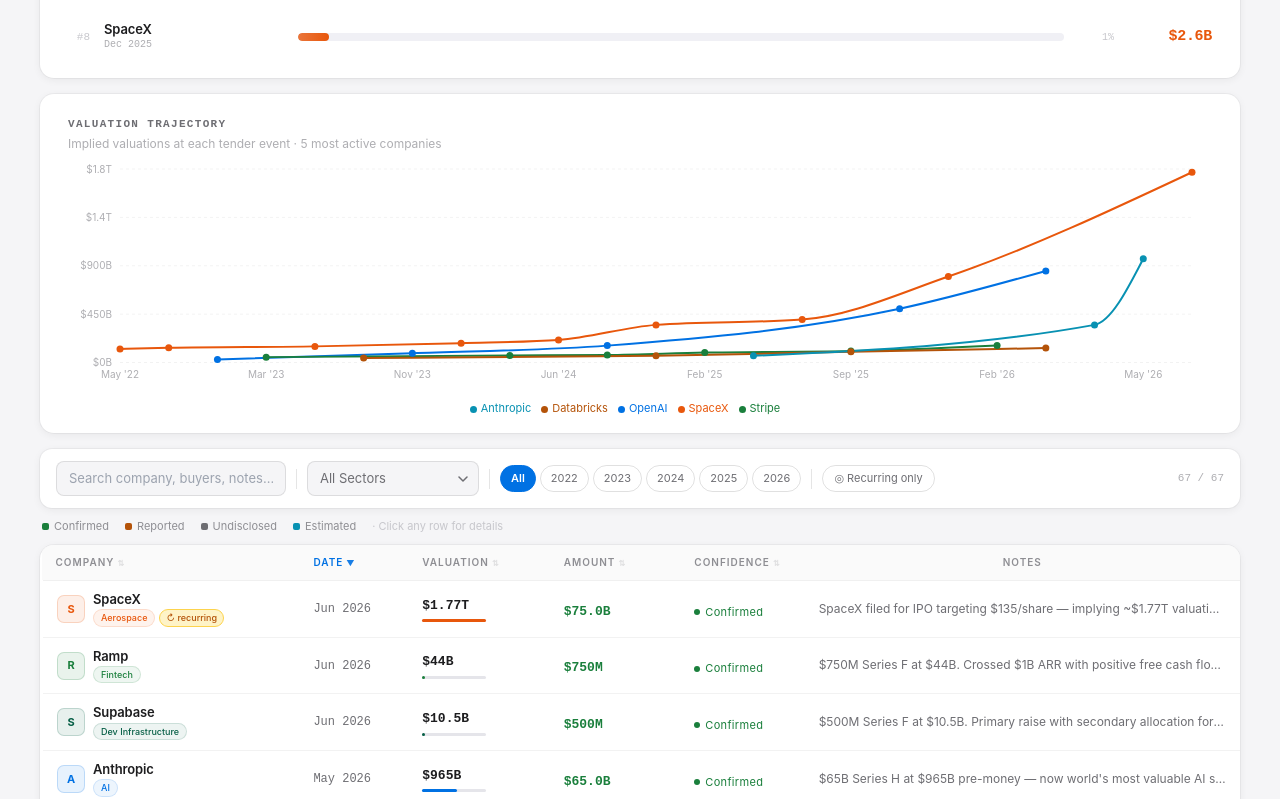
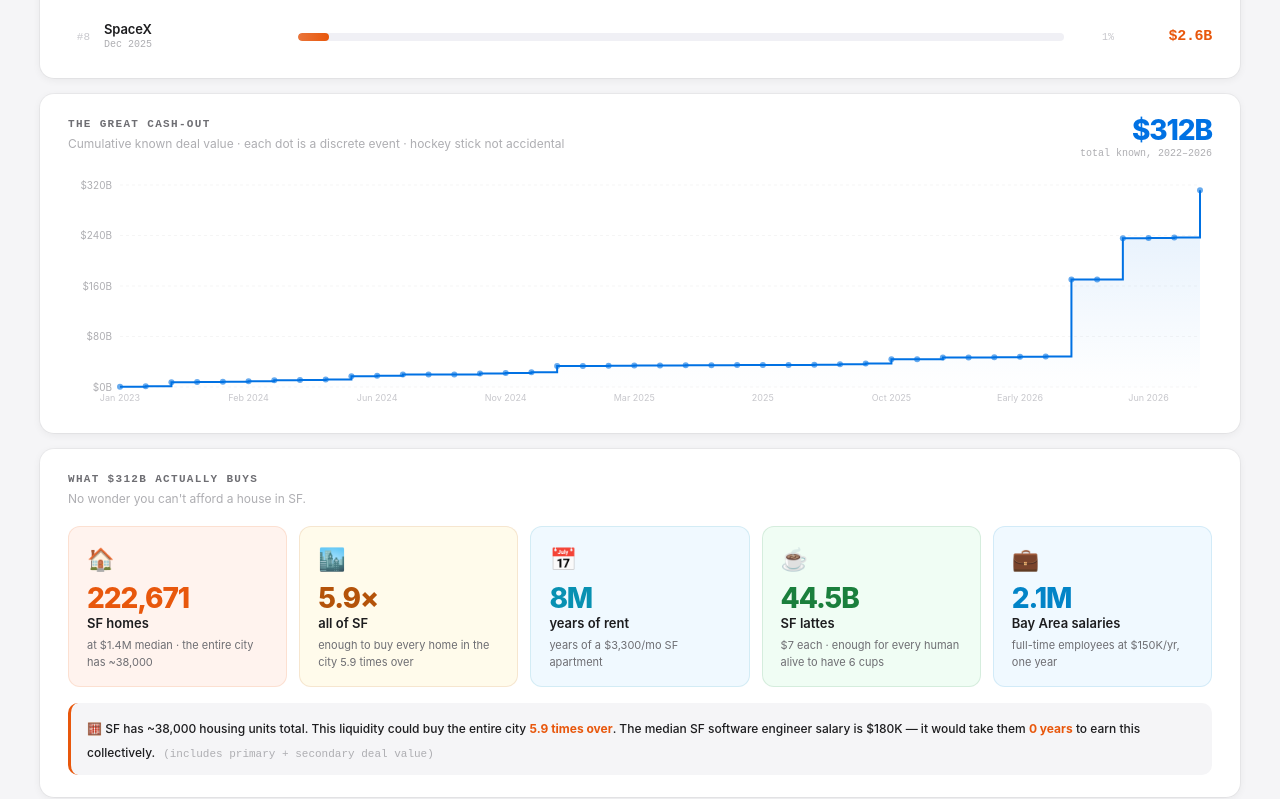
Before and after one commit to TraceCohenTech/startup-tender-offers, a Next.js app: page / in a window 1280 px wide. Shown: the part 749-1548 px from the top of the page. Built offline with nearby package versions, Linux system fonts and the light colour scheme.

Commit message:
Add cumulative cash-out chart and SF housing reality check section

```diff
--- a/app/TenderTracker.tsx
+++ b/app/TenderTracker.tsx
@@ -2,8 +2,8 @@
 
 import { useState, useMemo, useEffect, useRef } from "react";
 import {
-  LineChart, Line, XAxis, YAxis, CartesianGrid,
-  Tooltip, Legend, ResponsiveContainer,
+  LineChart, Line, AreaChart, Area, XAxis, YAxis, CartesianGrid,
+  Tooltip, Legend, ResponsiveContainer, ReferenceLine,
 } from "recharts";
 
 // ─── DATASET ─────────────────────────────────────────────────────────────────
@@ -595,6 +595,30 @@
   Anthropic:  "#0891b2",
 };
 
+// ─── CUMULATIVE LIQUIDITY ─────────────────────────────────────────────────────
+function _dn(d: string): number {
+  const m: Record<string,number> = {Jan:1,Feb:2,Mar:3,Apr:4,May:5,Jun:6,Jul:7,Aug:8,Sep:9,Oct:10,Nov:11,Dec:12};
+  const s = d.replace("~","").replace("Early ","Feb ").replace("Mid ","Jun ").replace("H1 ","Mar ").replace("H2 ","Sep ").replace("Q1 ","Feb ").replace("Q2 ","May ").replace("Q3 ","Aug ").replace("Q4 ","Nov ");
+  const p = s.split(" ");
+  return (parseInt(p[p.length-1])||2023)*100+(m[p[0]]||6);
+}
+const CUMULATIVE_DATA = (() => {
+  const evts = TENDER_DATA.filter(d=>d.amountKnown!=null)
+    .map(d=>({n:_dn(d.date),label:d.date,amt:d.amountKnown as number,co:d.company}))
+    .sort((a,b)=>a.n-b.n);
+  let sum=0;
+  return evts.map(e=>({label:e.label,co:e.co,event:+(e.amt/1000).toFixed(2),total:+(sum+=e.amt,sum/1000).toFixed(2)}));
+})();
+const TOTAL_KNOWN_B = CUMULATIVE_DATA.at(-1)?.total ?? 0;
+
+// SF context
+const SF_HOMES       = Math.round(TOTAL_KNOWN_B * 1000 / 1.4);      // at $1.4M median
+const SF_STOCK       = 38000;                                          // total SF housing units
+const SF_MULTIPLE    = +(SF_HOMES / SF_STOCK).toFixed(1);
+const SF_RENTS       = Math.round(TOTAL_KNOWN_B * 1e9 / (3300*12) / 1e6); // millions of apt-years
+const LATTES         = Math.round(TOTAL_KNOWN_B * 1e9 / 7 / 1e9 * 10)/10; // billions at $7
+const SALARIES       = Math.round(TOTAL_KNOWN_B * 1e9 / 150000 / 1e6 * 10)/10; // millions at $150K
+
 // ─── CONSTANTS ────────────────────────────────────────────────────────────────
 const SECTORS = ["All", ...Array.from(new Set(TENDER_DATA.map(d => d.sector))).sort()];
 const YEARS = ["All", "2022", "2023", "2024", "2025", "2026"];
@@ -753,6 +777,158 @@
       <span style={{ width: 6, height: 6, borderRadius: "50%", background: color, flexShrink: 0 }} />
       {labels[status] || status}
     </span>
+  );
+}
+
+function CumulativeChart() {
+  const FONT = "-apple-system, BlinkMacSystemFont, 'SF Pro Display', 'Geist Sans', sans-serif";
+  const fmtB = (v: number) => v >= 1000 ? `$${(v/1000).toFixed(1)}T` : `$${v}B`;
+  const totalFmt = TOTAL_KNOWN_B >= 1000 ? `$${(TOTAL_KNOWN_B/1000).toFixed(2)}T` : `$${TOTAL_KNOWN_B.toFixed(0)}B`;
+  return (
+    <div style={{
+      background: "#fff", borderRadius: 14,
+      boxShadow: "0 2px 8px rgba(0,0,0,0.06), 0 0 0 1px rgba(0,0,0,0.04)",
+      padding: "22px 28px 16px", marginBottom: 16,
+    }}>
+      <div style={{ display: "flex", justifyContent: "space-between", alignItems: "flex-start", marginBottom: 16 }}>
+        <div>
+          <div style={{ fontSize: 11, fontWeight: 600, color: "#6e6e73", letterSpacing: "0.12em", textTransform: "uppercase", fontFamily: "'SF Mono','Fira Code',monospace" }}>
+            The Great Cash-Out
+          </div>
+          <div style={{ fontSize: 12, color: "#aeaeb2", marginTop: 2, fontFamily: FONT }}>
+            Cumulative known deal value · each dot is a discrete event · hockey stick not accidental
+          </div>
+        </div>
+        <div style={{ textAlign: "right" }}>
+          <div style={{ fontSize: 28, fontWeight: 800, color: "#0071e3", letterSpacing: "-0.04em", lineHeight: 1 }}>{totalFmt}</div>
+          <div style={{ fontSize: 10, color: "#aeaeb2", fontFamily: "'SF Mono','Fira Code',monospace", marginTop: 2 }}>total known, 2022–2026</div>
+        </div>
+      </div>
+      <ResponsiveContainer width="100%" height={240}>
+        <AreaChart data={CUMULATIVE_DATA} margin={{ top: 8, right: 12, left: 0, bottom: 0 }}>
+          <defs>
+            <linearGradient id="cashGrad" x1="0" y1="0" x2="0" y2="1">
+              <stop offset="5%"  stopColor="#0071e3" stopOpacity={0.18} />
+              <stop offset="95%" stopColor="#0071e3" stopOpacity={0.01} />
+            </linearGradient>
+          </defs>
+          <CartesianGrid strokeDasharray="3 3" stroke="rgba(0,0,0,0.04)" vertical={false} />
+          <XAxis dataKey="label" tick={{ fontSize: 9, fill: "#c7c7cc", fontFamily: FONT }} axisLine={false} tickLine={false} interval={4} />
+          <YAxis tickFormatter={fmtB} tick={{ fontSize: 10, fill: "#aeaeb2", fontFamily: FONT }} axisLine={false} tickLine={false} width={52} />
+          <Tooltip
+            contentStyle={{ background:"#fff", border:"1px solid rgba(0,0,0,0.08)", borderRadius:8, fontSize:12, fontFamily:FONT }}
+            formatter={(v, name) => name === "total" ? [fmtB(v as number), "Cumulative"] : [`$${v}B`, "This event"]}
+            labelFormatter={(l) => {
+              const pt = CUMULATIVE_DATA.find(d=>d.label===l);
+              return pt ? `${l} · ${pt.co}` : l;
+            }}
+            labelStyle={{ color:"#6e6e73", fontSize:11, marginBottom:4 }}
+          />
+          <ReferenceLine x="Oct 2025" stroke="#0071e3" strokeDasharray="4 4" strokeOpacity={0.3} label={{ value:"↑ AI goes vertical", position:"top", fontSize:9, fill:"#0071e3", fontFamily:FONT }} />
+          <Area type="stepAfter" dataKey="total" stroke="#0071e3" strokeWidth={2} fill="url(#cashGrad)" dot={{ r:3, fill:"#0071e3", strokeWidth:0 }} activeDot={{ r:5, strokeWidth:0 }} />
+        </AreaChart>
+      </ResponsiveContainer>
+    </div>
+  );
+}
+
+function WhatItBuys() {
+  const FONT = "-apple-system, BlinkMacSystemFont, 'SF Pro Display', 'Geist Sans', sans-serif";
+  const MONO = "'SF Mono','Fira Code',monospace";
+  const totalFmt = TOTAL_KNOWN_B >= 1000 ? `$${(TOTAL_KNOWN_B/1000).toFixed(2)}T` : `$${TOTAL_KNOWN_B.toFixed(0)}B`;
+
+  const cards = [
+    {
+      icon: "🏠",
+      big: SF_HOMES.toLocaleString(),
+      unit: "SF homes",
+      sub: `at $1.4M median · the entire city has ~38,000`,
+      color: "#e8570c",
+      accent: "#fff3ee",
+    },
+    {
+      icon: "🏙️",
+      big: `${SF_MULTIPLE}×`,
+      unit: "all of SF",
+      sub: `enough to buy every home in the city ${SF_MULTIPLE} times over`,
+      color: "#b45309",
+      accent: "#fffbeb",
+    },
+    {
+      icon: "📅",
+      big: `${SF_RENTS}M`,
+      unit: "years of rent",
+      sub: `years of a $3,300/mo SF apartment`,
+      color: "#0891b2",
+      accent: "#f0f9ff",
+    },
+    {
+      icon: "☕",
+      big: `${LATTES}B`,
+      unit: "SF lattes",
+      sub: `$7 each · enough for every human alive to have ${Math.round(LATTES*1e9/8e9)} cups`,
+      color: "#1a7f3c",
+      accent: "#f0fdf4",
+    },
+    {
+      icon: "💼",
+      big: `${SALARIES}M`,
+      unit: "Bay Area salaries",
+      sub: `full-time employees at $150K/yr, one year`,
+      color: "#0284c7",
+      accent: "#f0f9ff",
+    },
+  ];
+
+  return (
+    <div style={{
+      background: "#fff", borderRadius: 14,
+      boxShadow: "0 2px 8px rgba(0,0,0,0.06), 0 0 0 1px rgba(0,0,0,0.04)",
+      padding: "22px 28px", marginBottom: 16,
+    }}>
+      <div style={{ marginBottom: 18 }}>
+        <div style={{ fontSize: 11, fontWeight: 600, color: "#6e6e73", letterSpacing: "0.12em", textTransform: "uppercase", fontFamily: MONO }}>
+          What {totalFmt} Actually Buys
+        </div>
+        <div style={{ fontSize: 12, color: "#aeaeb2", marginTop: 2, fontFamily: FONT }}>
+          No wonder you can&apos;t afford a house in SF.
+        </div>
+      </div>
+
+      <div style={{ display: "grid", gridTemplateColumns: "repeat(auto-fit, minmax(180px, 1fr))", gap: 12 }}>
+        {cards.map((c, i) => (
+          <div key={i} style={{
+            background: c.accent, borderRadius: 12,
+            padding: "16px 18px",
+            border: `1px solid ${c.color}20`,
+          }}>
+            <div style={{ fontSize: 22, marginBottom: 8 }}>{c.icon}</div>
+            <div style={{ fontSize: 28, fontWeight: 800, color: c.color, letterSpacing: "-0.04em", lineHeight: 1, marginBottom: 2 }}>
+              {c.big}
+            </div>
+            <div style={{ fontSize: 13, fontWeight: 600, color: "#1d1d1f", marginBottom: 4 }}>
+              {c.unit}
+            </div>
+            <div style={{ fontSize: 11, color: "#6e6e73", lineHeight: 1.5 }}>
+              {c.sub}
+            </div>
+          </div>
+        ))}
+      </div>
+
+      <div style={{ marginTop: 16, padding: "12px 16px", background: "#f5f5f7", borderRadius: 10, borderLeft: "3px solid #e8570c" }}>
+        <span style={{ fontSize: 12, color: "#1d1d1f", fontWeight: 500, fontFamily: FONT }}>
+          🧮  SF has ~38,000 housing units total. This liquidity could buy the entire city{" "}
+          <strong style={{ color: "#e8570c" }}>{SF_MULTIPLE} times over</strong>.
+          The median SF software engineer salary is $180K — it would take them{" "}
+          <strong style={{ color: "#e8570c" }}>{Math.round(TOTAL_KNOWN_B * 1e9 / 180000 / 1e9 * 100 / 100).toLocaleString()} years</strong>{" "}
+          to earn this collectively.
+        </span>
+        <span style={{ fontSize: 11, color: "#aeaeb2", marginLeft: 8, fontFamily: MONO }}>
+          (includes primary + secondary deal value)
+        </span>
+      </div>
+    </div>
   );
 }
 
@@ -1069,6 +1245,12 @@
           </div>
         </div>
 
+        {/* ── CUMULATIVE CASH-OUT CHART ── */}
+        <CumulativeChart />
+
+        {/* ── WHAT IT BUYS ── */}
+        <WhatItBuys />
+
         {/* ── VALUATION CHART ── */}
         <ValuationChart />
 
```
